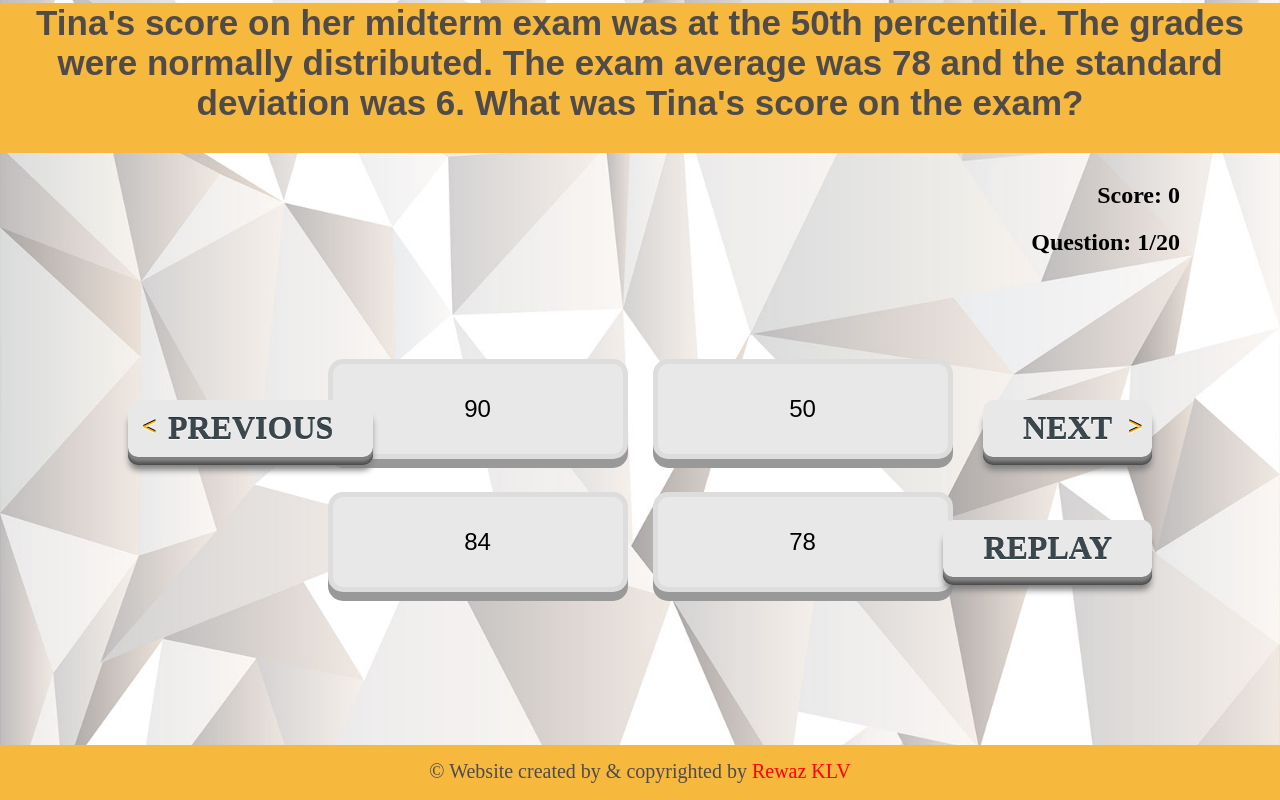
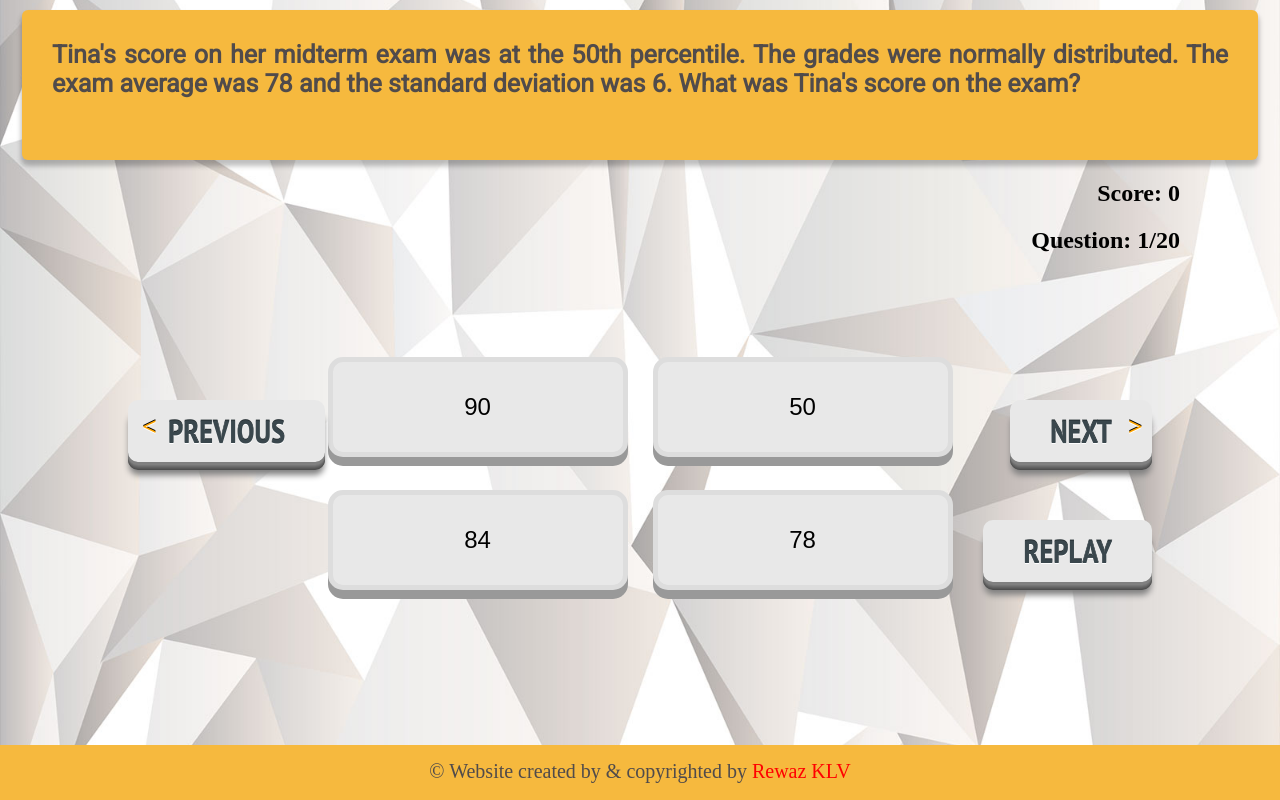
Before and after one commit to KLV96/JavaScript_Game, a PHP site: page / in a window 1280 px wide. Run offline with PHP 8.4, Linux system fonts and the light colour scheme; some web fonts are replaced.

Commit message:
made few  desing changes

```diff
--- a/home.html
+++ b/home.html
@@ -7,6 +7,9 @@
 
   	<link rel="stylesheet" type="text/css" href="style.css"/>
     <script src="JavaScript.js" defer> </script>
+
+<link href="https://fonts.googleapis.com/css?family=Open+Sans|Roboto" rel="stylesheet">
+<link href="https://fonts.googleapis.com/css?family=PT+Sans+Narrow:regular,bold" rel="stylesheet" type="text/css">
 
   </head>
   <body>
--- a/style.css
+++ b/style.css
@@ -23,12 +23,16 @@ html, body{
 .question
 {
   background: #f6b93e;
-  text-align: center;
-  font-size: 35px;
+  text-align: justify;
+  font-size: 25px;
   color: #504b4b;
-  font-family: Arial, Helvetica, sans-serif;
-  margin-top: 3px;
-  padding-bottom: 30px;
+  font-family: "Roboto", sans-serif;
+  margin: 10px auto;
+  padding: 30px;
+  border-radius: 6px;
+  box-shadow: 0px 5px 5px 1px rgba(0,0,0, 0.25);
+  width: 1176px;
+  height: 90px;
 }
 
 .buttons
@@ -37,6 +41,7 @@ html, body{
 	padding: 50px;
 	size: 60%;
 	font-size: 100px;
+
 
 }
 
@@ -61,7 +66,8 @@ html, body{
 .answer:not(.nohover):hover
 {
   background-color: #f6b93e;;
-  border-color: #aaa;
+    border-color: #aaa;
+  transition: 0.2s;
 }
 
 
@@ -164,7 +170,6 @@ cursor: pointer;
 
 .button span {
     background-color: #E8E8E8;
-    width: 130;
     text-align: center;
 
     background-image:
@@ -192,7 +197,7 @@ cursor: pointer;
 
         .button span:hover {
             color: orange;
-            text-shadow: 0px -1px yellow;
+            text-shadow: 0px -1px black;
             cursor: pointer;
         }
 
```
